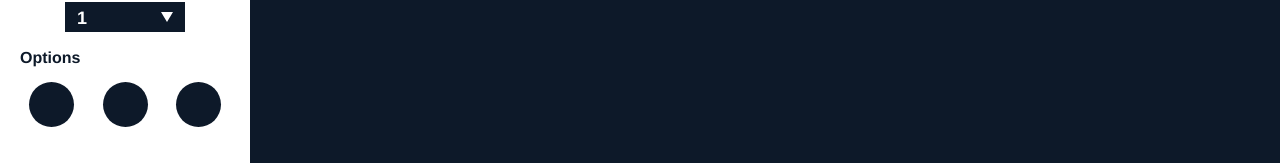
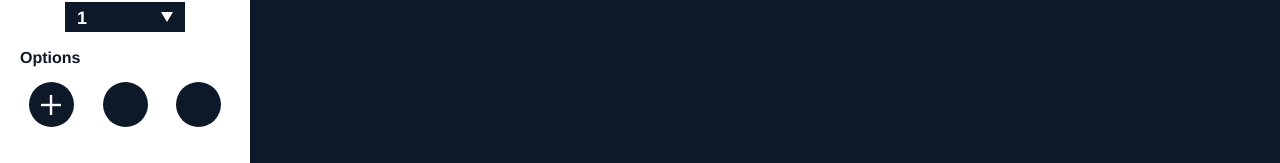
Before and after one commit to KarimElghamry/GraphAV, a React (Create React App) app: page / in a window 1280 px wide. Shown: the part 237-400 px from the top of the page. Built offline with nearby package versions, Linux system fonts and the light colour scheme.

Commit message:
add: addIcon to options

```diff
--- a/src/components/SideNav/OptionButton.tsx
+++ b/src/components/SideNav/Options/OptionButton.tsx
@@ -1,7 +1,10 @@
 import styled from 'styled-components';
-import themes from '../../themes';
+import themes from '../../../themes';
 
 const OptionButton = styled.div`
+  display: flex;
+  justify-content: center;
+  align-items: center;
   width: 45px;
   height: 45px;
   border-radius: 45px;
@@ -10,6 +13,7 @@ const OptionButton = styled.div`
       ? themes.light.navbar.background
       : themes.dark.navbar.background};
   transition: background-color 0.3s;
+  cursor: pointer;
 `;
 
 export default OptionButton;
--- /dev/null
+++ b/src/components/SideNav/Options/OptionIcons.tsx
@@ -0,0 +1,7 @@
+import styled from 'styled-components';
+import assets from '../../../assets';
+
+export const AddIcon = styled(assets.images.addIcon)`
+  height: 20px;
+  width: 20px;
+`;
--- a/src/components/SideNav/SideNav.tsx
+++ b/src/components/SideNav/SideNav.tsx
@@ -6,7 +6,8 @@ import ToggleButton from './ToggleButton';
 import Arrow from './Arrow';
 import Dropdown from './Dropdown/Dropdown';
 import Row from '../common/Row';
-import OptionButton from './OptionButton';
+import OptionButton from './Options/OptionButton';
+import {AddIcon} from './Options/OptionIcons';
 
 interface Props {
   adjacencyList: Array<Array<number>>;
@@ -47,7 +48,9 @@ const SideNav: React.FC<Props> = (props: Props): ReactElement => {
       ></Dropdown>
       <ItemText>Options</ItemText>
       <Row justifyContent="space-evenly" margin="10px 0px">
-        <OptionButton></OptionButton>
+        <OptionButton>
+          <AddIcon></AddIcon>
+        </OptionButton>
         <OptionButton></OptionButton>
         <OptionButton></OptionButton>
       </Row>
```
Also changed, not shown: src/assets/images/add.svg.
